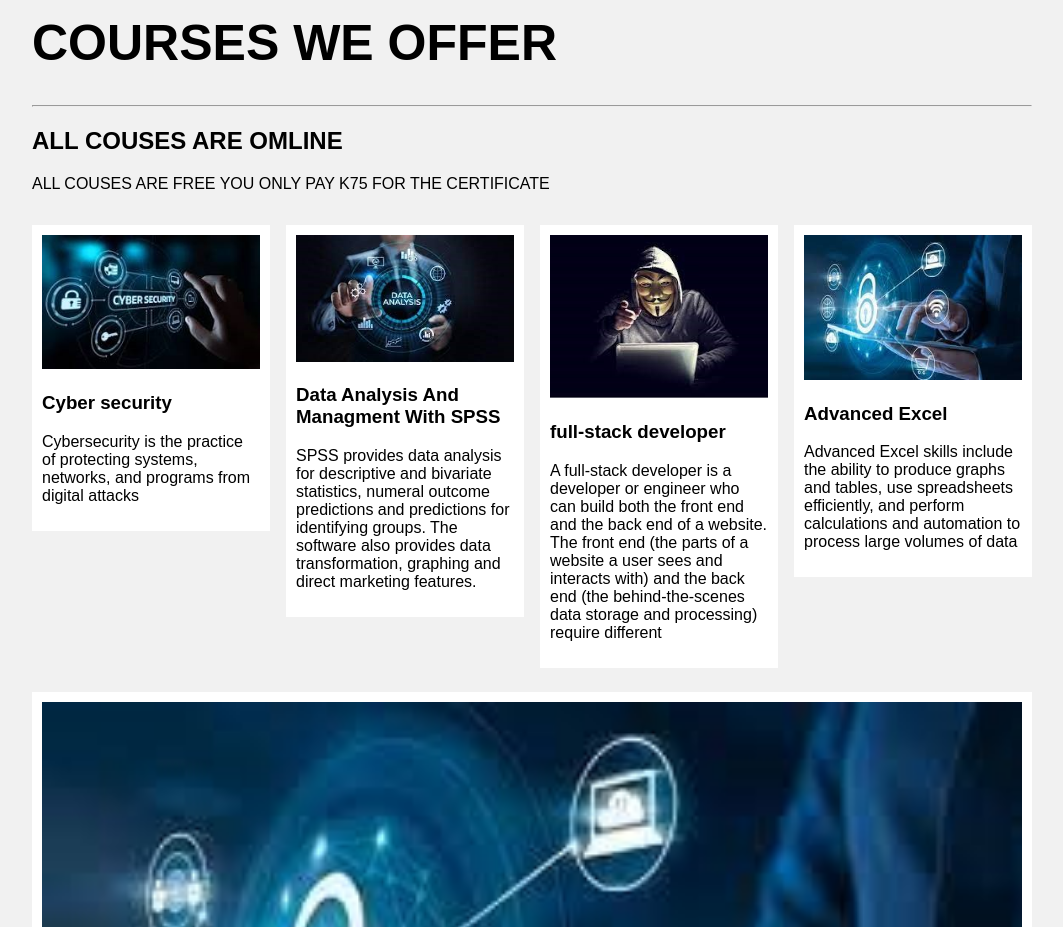
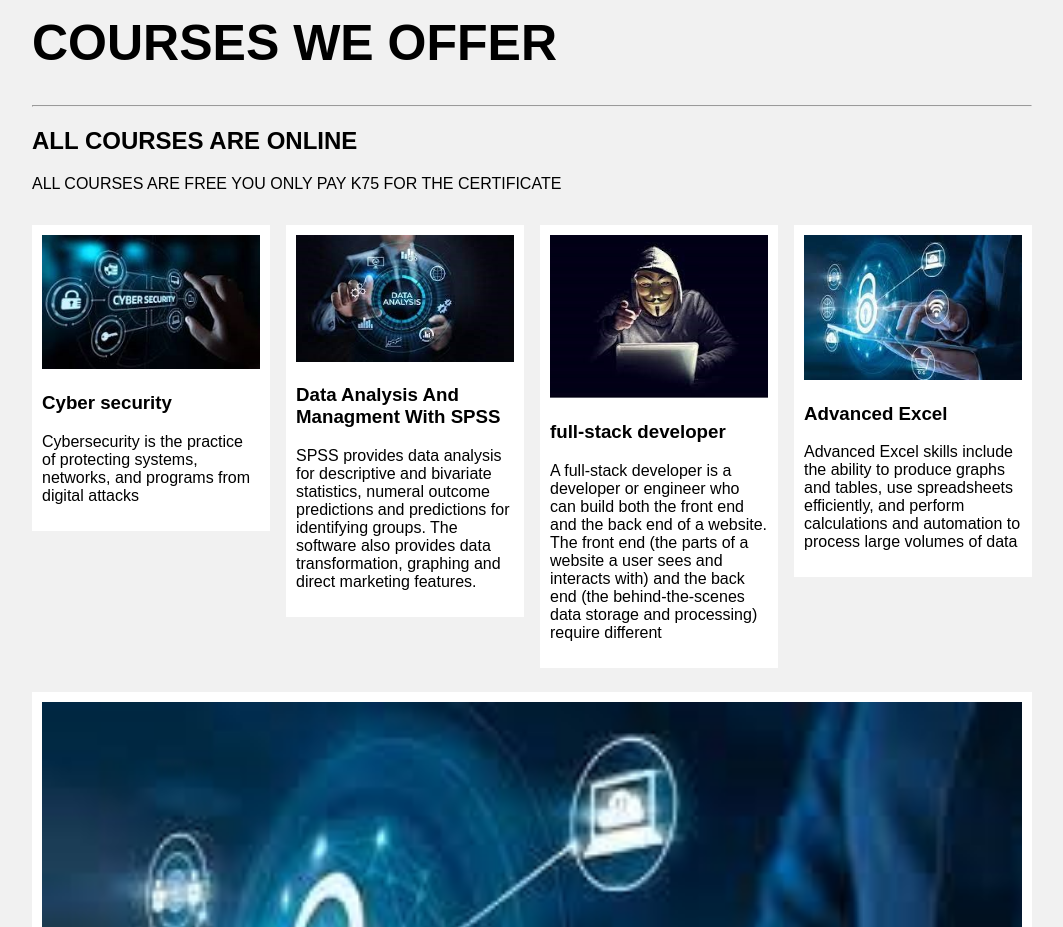
Before and after one commit to Simonmbewe/sulic, a plain HTML site: page index.html in a window 1280 px wide. Shown: the part 800-1727 px from the top of the page, without its empty margins (108-1171 px from the left). Drawn offline with Linux system fonts and the light colour scheme.

Commit message:
Update index.html

```diff
--- a/index.html
+++ b/index.html
@@ -135,8 +135,8 @@ h1 {
 <h1>COURSES WE OFFER</h1>
 <hr>
 
-<h2>ALL COUSES ARE OMLINE</h2>
-<p>ALL COUSES ARE FREE YOU ONLY PAY K75 FOR THE CERTIFICATE</p>
+<h2>ALL COURSES ARE ONLINE</h2>
+<p>ALL COURSES ARE FREE YOU ONLY PAY K75 FOR THE CERTIFICATE</p>
 
 <!-- Portfolio Gallery Grid -->
 <div class="row">
```
